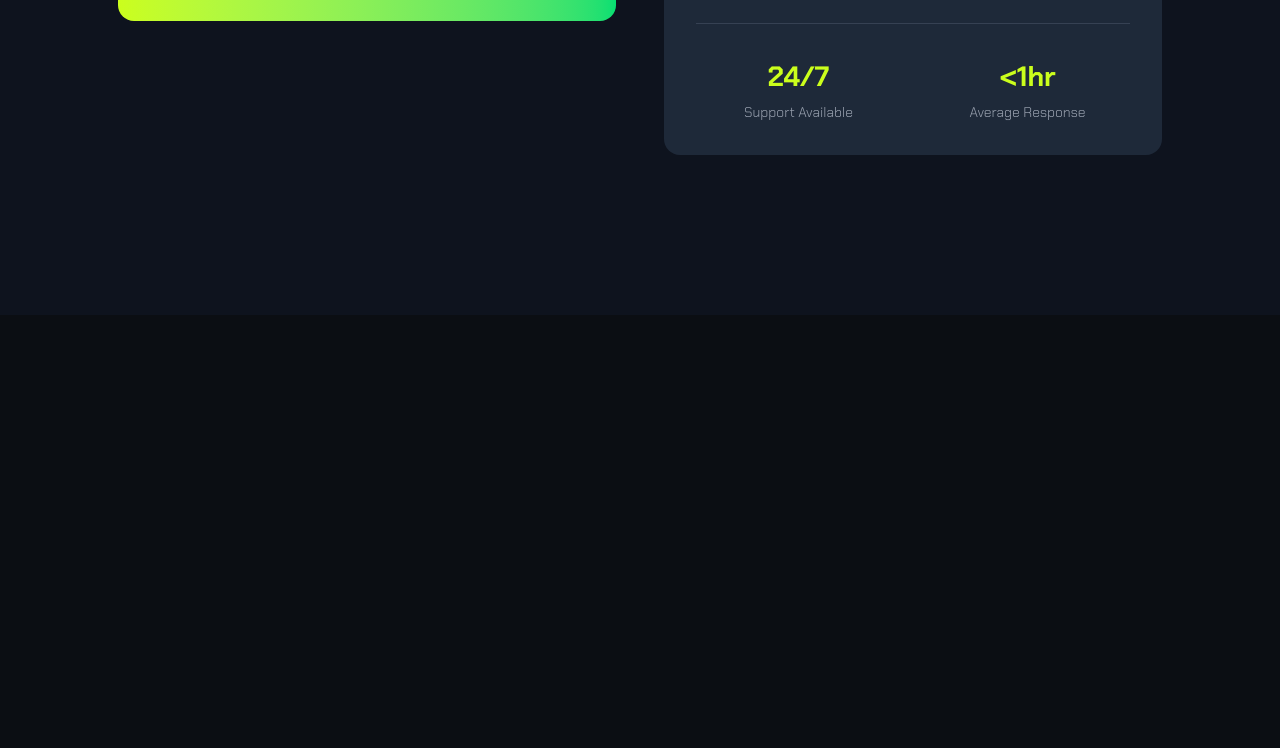
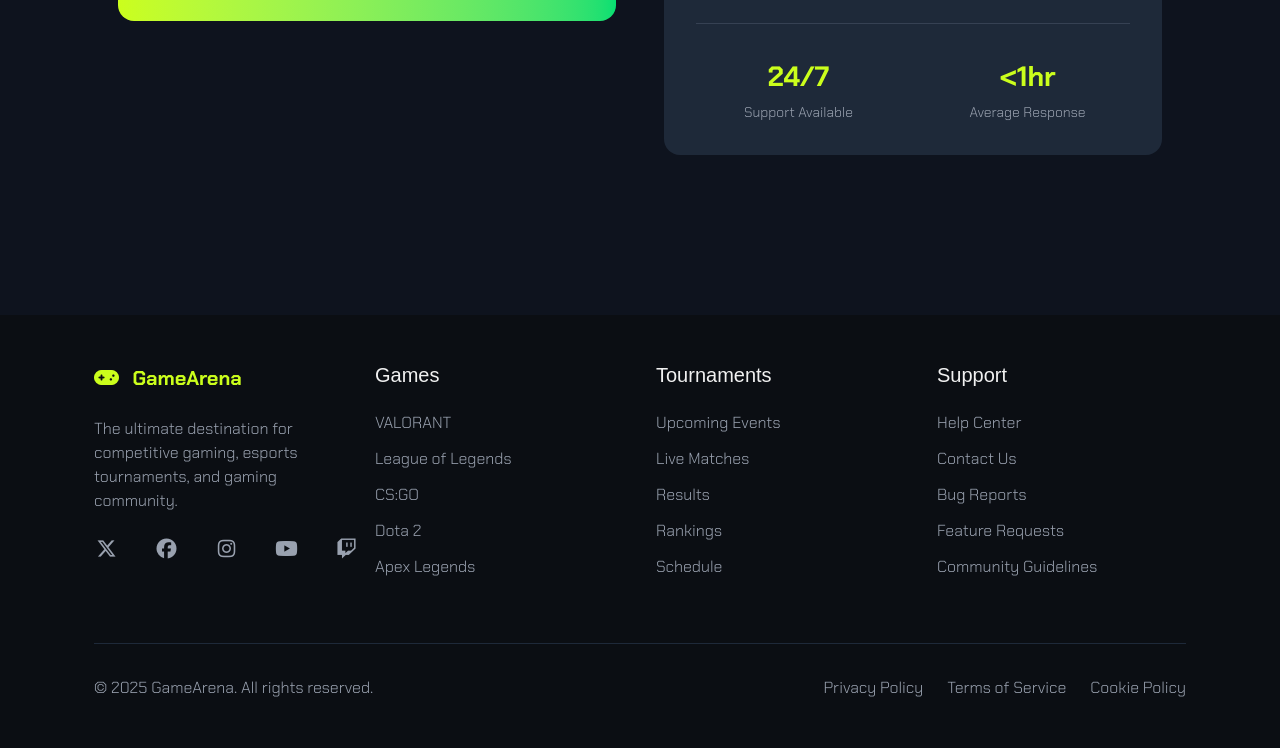
Before and after one commit to abdallahsayed98/Front-end-Diploma---Assignment-5-Games-Arena, a plain HTML site: page index.html in a window 1280 px wide. Shown: the part 4793-5541 px from the top of the page. Before the commit the page ends 5108 px from the top, so only its background shows below. Drawn offline with Linux system fonts and the light colour scheme; a web font is replaced by a local one.

Commit message:
feat: footer

```diff
--- a/css/main.css
+++ b/css/main.css
@@ -49,6 +49,10 @@ html {
     margin-bottom: 2rem;
 }
 
+.mb-2\.5 {
+    margin-bottom: .75rem;
+}
+
 .pt-4\.5 {
     padding-top: 2rem;
 }
@@ -91,6 +95,14 @@ html {
 
 .h-20 {
     height: 20rem;
+}
+
+.gx-4\.5 {
+    --bs-gutter-x: 2rem;
+}
+
+.gy-4\.5 {
+    --bs-gutter-y: 2rem;
 }
 
 h1,
@@ -531,3 +543,32 @@ textarea {
 #contact footer {
     --bs-border-color: #364153;
 }
+
+.footer {
+    padding: 3rem 0;
+}
+
+.text-grey {
+    color: #99a1af;
+}
+
+.footer .footer-social a {
+    min-width: 44px;
+    min-height: 44px;
+}
+
+.footer .footer-social a:hover i {
+    color: var(--color-primary)
+}
+
+.footer ul {
+    list-style-type: none;
+}
+
+.footer ul li:hover a {
+    color: var(--color-primary);
+}
+
+.footer .copyright a:hover {
+    color: var(--color-primary);
+}
--- a/css/media.css
+++ b/css/media.css
@@ -10,6 +10,11 @@
 
     .gap-sm-4\.5 {
         gap: 2rem !important;
+    }
+
+    .px-sm-4\.5 {
+        padding-left: 2rem;
+        padding-right: 2rem;
     }
 
     #hero h1 {
--- a/index.html
+++ b/index.html
@@ -805,6 +805,76 @@
                         </div>
                     </div>
         </section>
+        <footer class="footer" class="bg-black">
+            <div class="container container-lg px-4 px-sm-4.5">
+                <div class="row gx-4.5 gy-4.5 text-start mb-4.5 mb-md-5">
+                    <div class="col-12 col-sm-6 col-lg-3">
+                        <div class="fw-bold fs-5 text-primary mb-4">
+                            <i class="fa-solid fa-gamepad me-2"></i>
+                            GameArena
+                        </div>
+                        <p class="mb-4 text-grey">The ultimate destination for competitive gaming, esports tournaments,
+                            and gaming community.
+                        </p>
+                        <div class="footer-social d-flex gap-3">
+                            <a href="https://x.com" class="text-decoration-none">
+                                <i class="fa-brands fa-x-twitter fa-lg text-grey"></i>
+                            </a>
+                            <a href="https://facebook.com" class="text-decoration-none">
+                                <i class="fa-brands fa-facebook fa-lg text-grey"></i>
+                            </a>
+                            <a href="https://instagram.com" class="text-decoration-none">
+                                <i class="fa-brands fa-instagram fa-lg text-grey"></i>
+                            </a>
+                            <a href="https://youtube.com" class="text-decoration-none">
+                                <i class="fa-brands fa-youtube fa-lg text-grey"></i>
+                            </a>
+                            <a href="https://twitch.tv" class="text-decoration-none">
+                                <i class="fa-brands fa-twitch fa-lg text-grey"></i>
+                            </a>
+                        </div>
+                    </div>
+                    <div class="col-12 col-sm-6 col-lg-3">
+                        <h4 class="mb-4 fs-5">Games</h4>
+                        <ul class="ps-0">
+                            <li class="mb-2.5"><a class="text-decoration-none text-grey" href="#lates-games">VALORANT</a></li>
+                            <li class="mb-2.5"><a class="text-decoration-none text-grey" href="#lates-games">League of Legends</a></li>
+                            <li class="mb-2.5"><a class="text-decoration-none text-grey" href="#lates-games">CS:GO</a></li>
+                            <li class="mb-2.5"><a class="text-decoration-none text-grey" href="#lates-games">Dota 2</a></li>
+                            <li><a class="text-decoration-none text-grey" href="#lates-games">Apex Legends</a></li>
+                        </ul>
+                    </div>
+                    <div class="col-12 col-sm-6 col-lg-3">
+                        <h4 class="mb-4 fs-5">Tournaments</h4>
+                        <ul class="ps-0">
+                            <li class="mb-2.5"><a class="text-decoration-none text-grey" href="#lates-games">Upcoming Events</a></li>
+                            <li class="mb-2.5"><a class="text-decoration-none text-grey" href="#lates-games">Live Matches</a></li>
+                            <li class="mb-2.5"><a class="text-decoration-none text-grey" href="#lates-games">Results</a></li>
+                            <li class="mb-2.5"><a class="text-decoration-none text-grey" href="#lates-games">Rankings</a></li>
+                            <li><a class="text-decoration-none text-grey" href="#lates-games">Schedule</a></li>
+                        </ul>
+                    </div>
+                    <div class="col-12 col-sm-6 col-lg-3">
+                        <h4 class="mb-4 fs-5">Support</h4>
+                        <ul class="ps-0">
+                            <li class="mb-2.5"><a class="text-decoration-none text-grey" href="#lates-games">Help Center</a></li>
+                            <li class="mb-2.5"><a class="text-decoration-none text-grey" href="#lates-games">Contact Us</a></li>
+                            <li class="mb-2.5"><a class="text-decoration-none text-grey" href="#lates-games">Bug Reports</a></li>
+                            <li class="mb-2.5"><a class="text-decoration-none text-grey" href="#lates-games">Feature Requests</a></li>
+                            <li><a class="text-decoration-none text-grey" href="#lates-games">Community Guidelines</a></li>
+                        </ul>
+                    </div>
+                </div>
+                <div class="copyright border-top pt-4.5 text-grey d-flex flex-column flex-md-row align-items-center justify-content-md-between">
+                    <p class="mb-3 mb-md-0">© 2025 GameArena. All rights reserved.</p>
+                    <div class="d-flex justify-content-center gap-4">
+                        <a class="text-decoration-none text-grey" href="#privacy">Privacy Policy</a>
+                        <a class="text-decoration-none text-grey" href="#terms">Terms of Service</a>
+                        <a class="text-decoration-none text-grey" href="#cookies">Cookie Policy</a>
+                    </div>
+                </div>
+            </div>
+        </footer>
     </main>
     <script src="js/bootstrap.bundle.min.js"></script>
 </body>
```
